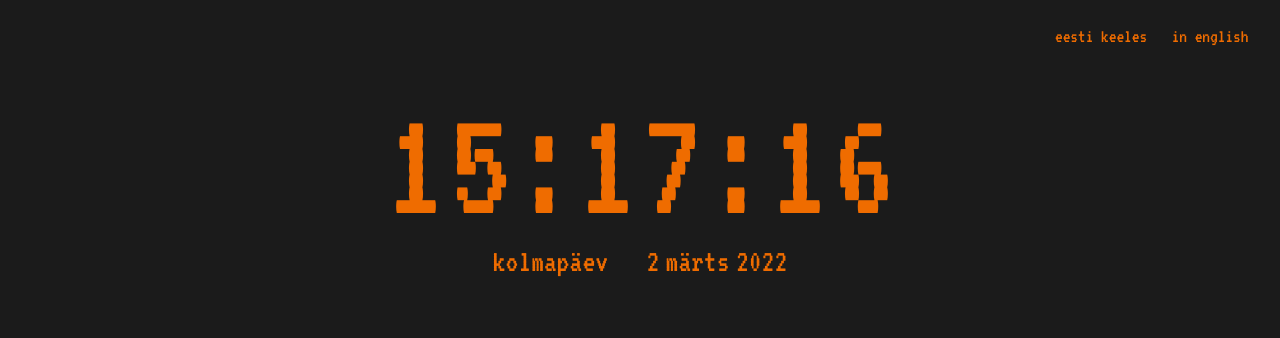
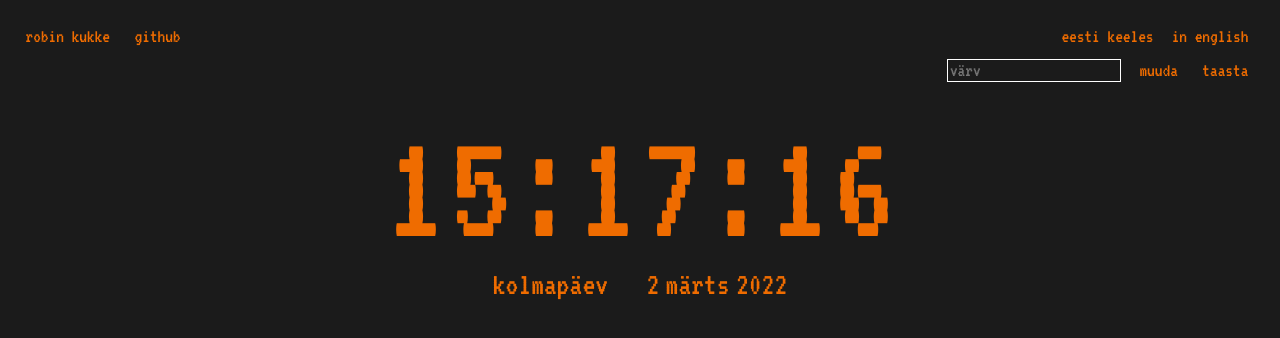
Before and after one commit to eesrakendused-2022/1-kodutoo, a plain HTML site: page clock.html in a window 1280 px wide. Both pictures are taken after a click on the button "eesti keeles". Drawn offline with Linux system fonts and the light colour scheme.

Commit message:
Add color changing; Refactor

```diff
--- a/clock.html
+++ b/clock.html
@@ -12,11 +12,23 @@
 	<title>Kell</title>
 </head>
 <body>
-	<div id="buttons">
-		<button id="et">Eesti keeles</button>
-		<button id="en">In English</button>
-	</div>
 	<div id="container">
+		<div id="topRow">
+			<div id="credits">
+				<p>Robin Kukke</p>
+				<a href="https://github.com/robkukke/1-kodutoo" target="_blank"
+				id="githubLink">GitHub</a>
+			</div>
+			<div id="buttons">
+				<button id="etLang">Eesti keeles</button>
+				<button id="enLang">In English</button>
+			</div>
+		</div>
+		<div id="colorChanger">
+			<input type="text" name="colorInput" id="colorInput" placeholder="värv">
+			<button id="changeColor">Muuda</button>
+			<button id="resetColor">Taasta</button>
+		</div>
 		<div id="time">
 			<div id="hours">Tunnid</div>
 			<div id="minutes">Minutid</div>
--- a/clock.js
+++ b/clock.js
@@ -20,33 +20,26 @@ let daysEN = ["sunday", "monday", "tuesday", "wednesday", "thursday", "friday",
 let monthsEN = ["january", "february", "march", "april", "may", "june", "july",
 "august", "september", "october", "november", "december"];
 
-let hoursContainer = document.getElementById('hours');
-let minutesContainer = document.getElementById('minutes');
-let secondsContainer = document.getElementById('seconds');
-let dayContainer = document.getElementById('day');
-let dateContainer = document.getElementById('date');
-let monthContainer = document.getElementById('month');
+let hoursContainer = document.querySelector('#hours');
+let minutesContainer = document.querySelector('#minutes');
+let secondsContainer = document.querySelector('#seconds');
+let dayContainer = document.querySelector('#day');
+let dateContainer = document.querySelector('#date');
+let monthContainer = document.querySelector('#month');
+let yearContainer = document.querySelector('#year');
 
 dayContainer.innerHTML = days[day];
 dateContainer.innerHTML = date;
 monthContainer.innerHTML = months[month];
-document.getElementById('year').innerHTML = year;
+yearContainer.innerHTML = year;
 
 updateClock();
 window.setInterval(updateClock, 1000);
 
-// change between languages
-document.getElementById('et').addEventListener("click", function() {
-    dayContainer.innerHTML = days[day];
-    monthContainer.innerHTML = months[month];
-});
-document.getElementById('en').addEventListener("click", function() {
-    dayContainer.innerHTML = daysEN[day];
-    monthContainer.innerHTML = monthsEN[month];
-});
+let timeContainer = document.querySelector('#time');
 
 // change between 24-hour and 12-hour format
-document.getElementById('time').addEventListener("click", function() {
+timeContainer.addEventListener('click', function() {
     // invert the value of is24Hour
     is24Hour = !is24Hour;
 });
@@ -65,13 +58,10 @@ function updateClock() {
     */
     if (!is24Hour) {
         amPm = " am";
-
         if (hours >= 12) {
             amPm = " pm";
         }
-
         hours = hours % 12;
-
         if (hours == 0) {
             hours = 12;
         }
@@ -97,3 +87,49 @@ function updateClock() {
         secondsContainer.innerHTML = ":" + seconds;
     }
 }
+
+
+
+// change between languages
+let githubLink = document.querySelector('#githubLink');
+let etLangBtn = document.querySelector('#etLang');
+let enLangBtn = document.querySelector('#enLang');
+let colorInput = document.querySelector('#colorInput');
+let changeColorBtn = document.querySelector('#changeColor');
+let resetColorBtn = document.querySelector('#resetColor');
+
+etLangBtn.addEventListener('click', function() {
+    dayContainer.innerHTML = days[day];
+    monthContainer.innerHTML = months[month];
+    colorInput.placeholder = "värv";
+    changeColorBtn.innerHTML = "Muuda";
+    resetColorBtn.innerHTML = "Taasta";
+});
+enLangBtn.addEventListener('click', function() {
+    dayContainer.innerHTML = daysEN[day];
+    monthContainer.innerHTML = monthsEN[month];
+    colorInput.placeholder = "color";
+    changeColorBtn.innerHTML = "Change";
+    resetColorBtn.innerHTML = "Reset";
+});
+
+
+
+// change and reset colors
+changeColorBtn.addEventListener('click', function() {
+    document.body.style.color =
+    githubLink.style.color =
+    etLangBtn.style.color =
+    enLangBtn.style.color =
+    changeColorBtn.style.color =
+    resetColorBtn.style.color = colorInput.value;
+    colorInput.value = "";
+});
+resetColorBtn.addEventListener("click", function() {
+    document.body.style.color =
+    githubLink.style.color =
+    etLangBtn.style.color =
+    enLangBtn.style.color =
+    changeColorBtn.style.color =
+    resetColorBtn.style.color = "#ef6c00";
+});
--- a/style.css
+++ b/style.css
@@ -1,21 +1,47 @@
-#buttons {
-	justify-content: end;
-	padding-bottom: 3%;
-	padding-right: 2%;
+#buttons, #credits {
 	padding-top: 2%;
+	width: 50%;
 }
 
-#buttons, #fullDate {
+#buttons, #colorChanger {
+	justify-content: end;
+	padding-right: 2%;
+}
+
+#buttons, #colorChanger, #credits, #fullDate {
 	flex-direction: row;
 }
 
-#buttons, #fullDate, #time {
+#buttons, #colorChanger, #credits, #fullDate, #time, #topRow {
 	display: flex;
+}
+
+#changeColor, #colorInput, #etLang {
+	margin-right: 1%;
+}
+
+#colorChanger {
+	padding-bottom: 2%;
+	padding-top: 1%;
 }
 
 #container {
 	font-size: 2em;
 	height: 70vh;
+}
+
+#credits {
+	align-items: center;
+	justify-content: start;
+	padding-left: 2%;
+}
+
+#credits, button {
+	text-transform: lowercase;
+}
+
+#credits, button, input {
+	font-size: 0.6em;
 }
 
 #date, #month {
@@ -24,10 +50,6 @@
 
 #day {
 	padding-right: 3%;
-}
-
-#et {
-	margin-right: 1%;
 }
 
 #fullDate, #time {
@@ -40,19 +62,37 @@
 	width: fit-content;
 }
 
+a {
+	text-decoration: none;
+}
+
+a, body, button {
+	color: #ef6c00;
+}
+
 body {
 	margin: 0;
 }
 
-body, button {
+body, button, input {
 	background-color: #1b1b1b;
-	color: #ef6c00;
 	font-family: 'VT323', monospace;
 }
 
 button {
 	border: none;
 	cursor: pointer;
-	font-size: 1.2em;
-	text-transform: lowercase;
 }
+
+input {
+	border: 1px solid white;
+	color: #ffffff;
+}
+
+input:focus {
+	outline: none;
+}
+
+p {
+	margin: 0 4% 0 0;
+}
```
